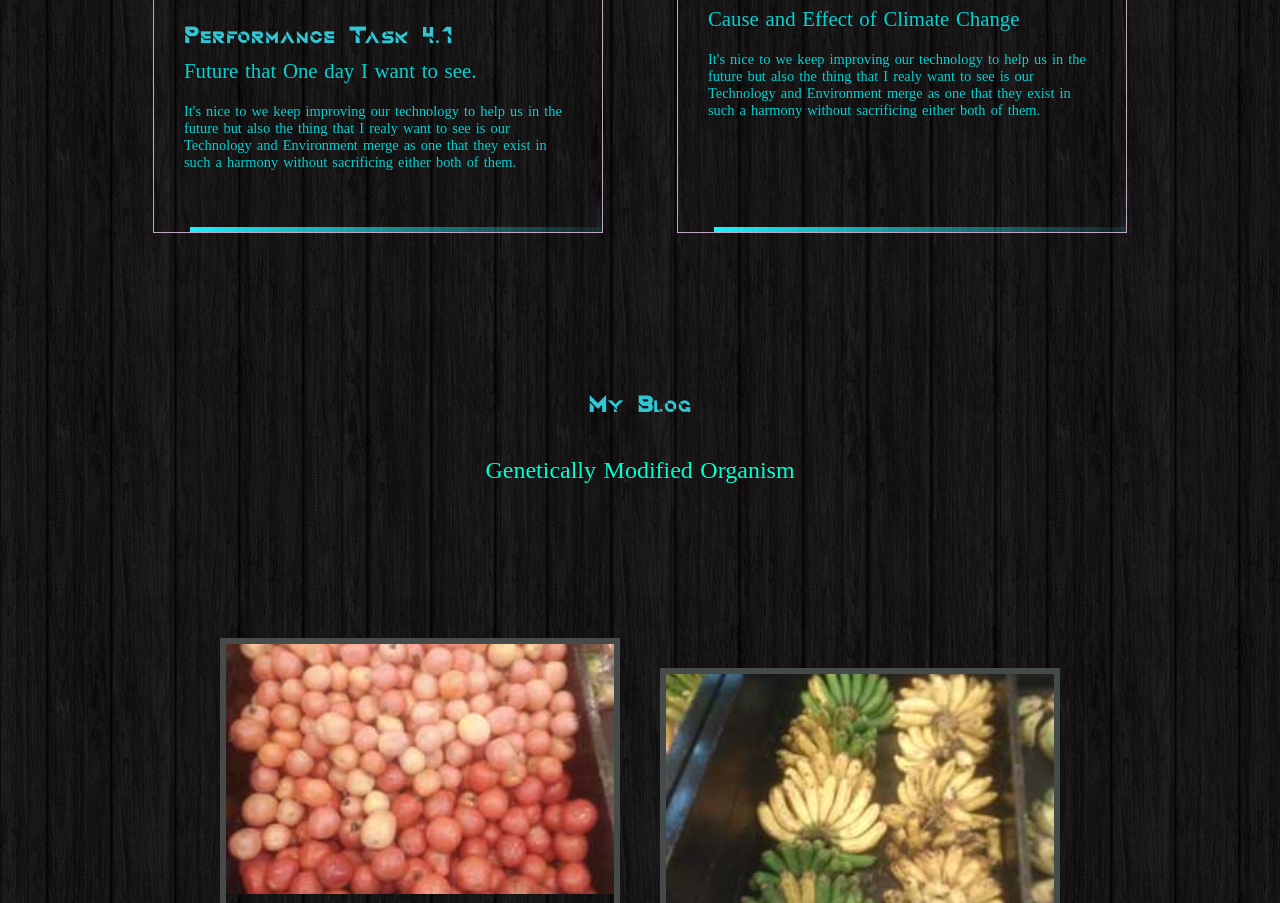
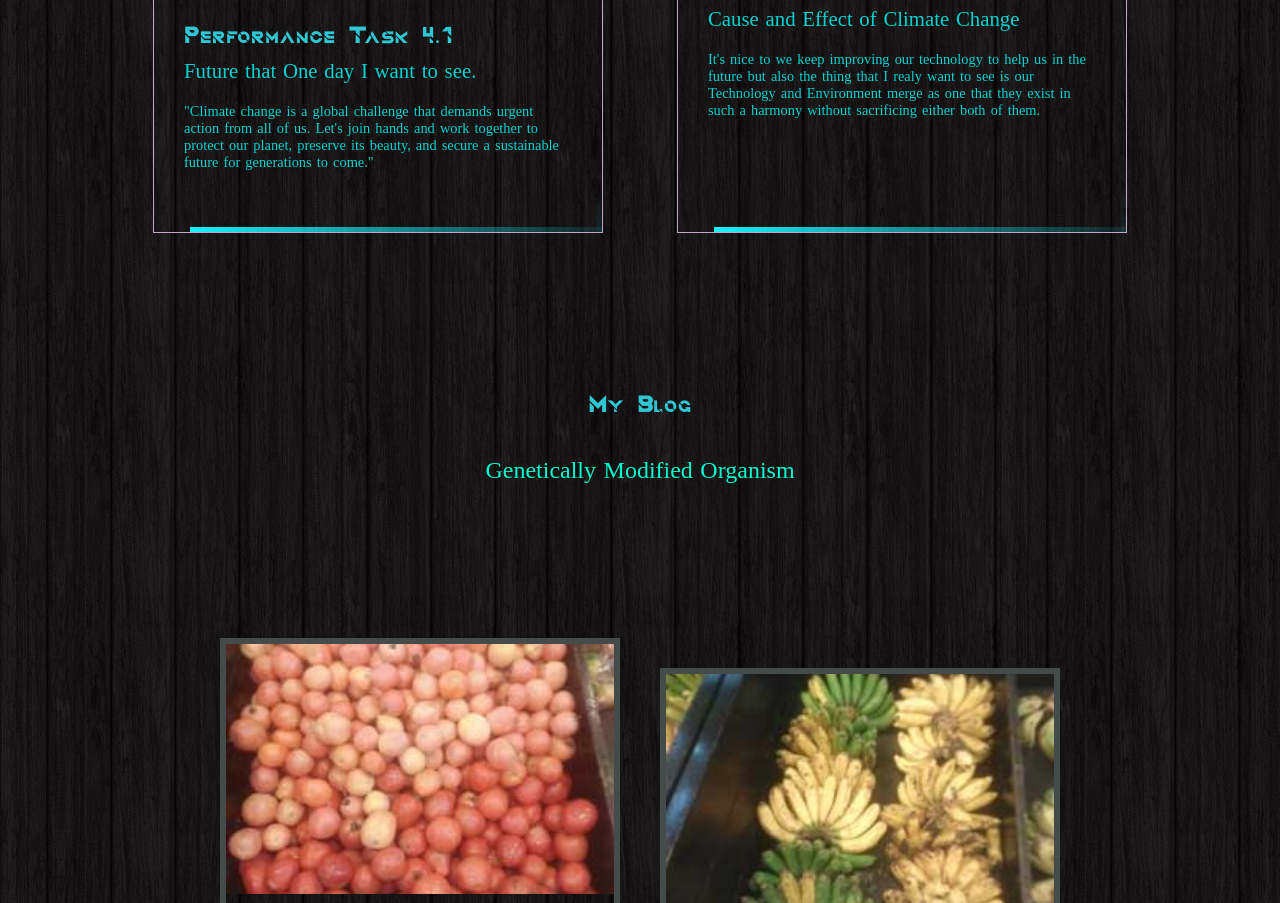
Before and after one commit to zanzers/NowellTSaavedra, a plain HTML site: page index.html in a window 1280 px wide. Shown: the part 2917-3820 px from the top of the page. Drawn offline with nearby package versions, Linux system fonts and the light colour scheme; a web font is replaced by a local one.

Commit message:
Update index.html
edit

```diff
--- a/index.html
+++ b/index.html
@@ -366,7 +366,7 @@
                     <div class="gallery_text">
                         <h1>Performance Task 4.1</h1>
                       <a href="" class="gallery_title"> Future that One day I want to see.</a>
-                        <p>It's nice to we keep improving our technology to help us in the future but also the thing that I realy want to see is our Technology and Environment merge as one that they exist in such a harmony without sacrificing either both of them.</p>
+                        <p>"Climate change is a global challenge that demands urgent action from all of us. Let's join hands and work together to protect our planet, preserve its beauty, and secure a sustainable future for generations to come."</p>
                     </div>
                     </div>
 
```
